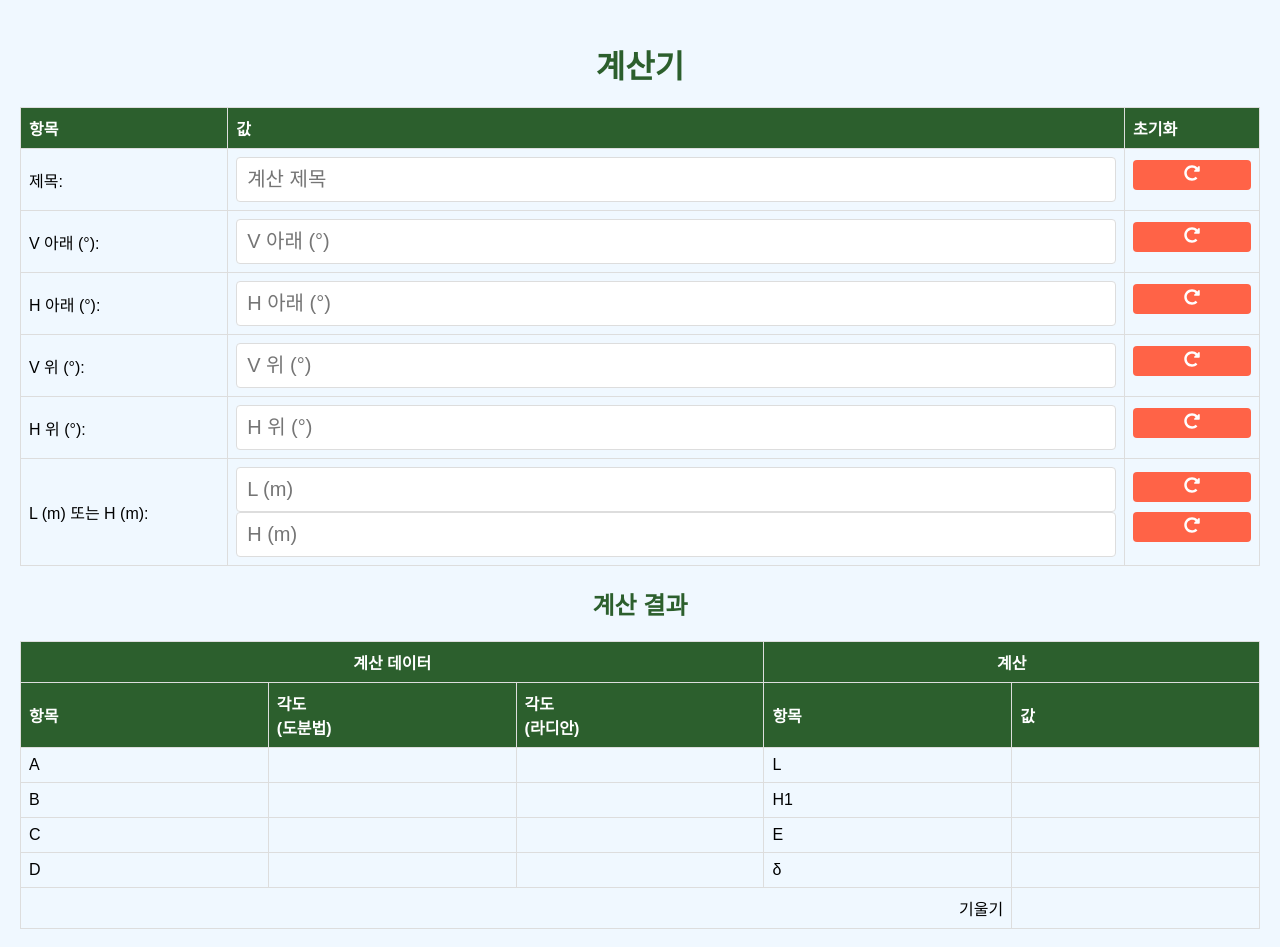
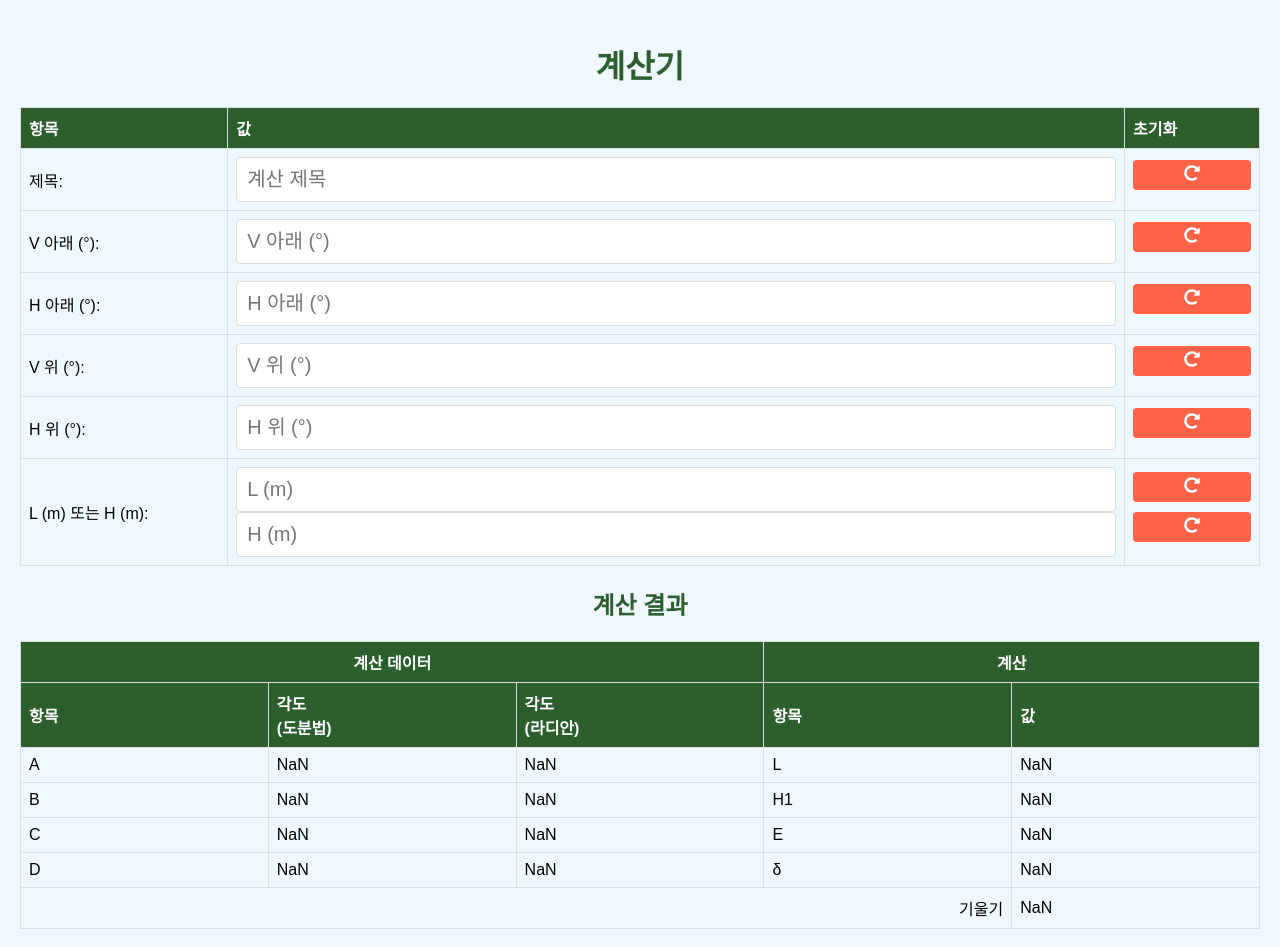
Before and after one commit to createogu/slope-calc, a Next.js app: page /dashboard in a window 1280 px wide. Shown: the top 947 px of the page. Built offline with nearby package versions, Linux system fonts and the light colour scheme; no server answers; sample sign-in values are in the browser's storage.

Commit message:
1차 수정사항 반영    - 산식 반올림 자릿수 변경    - 참고용 그림 추가

```diff
--- a/src/pages/dashboard.js
+++ b/src/pages/dashboard.js
@@ -20,31 +20,31 @@ export default function Dashboard() {
   const router = useRouter();
 
   const calculateValues = () => {
-    const V_아래_calculated = V_아래 ? Math.abs((V_아래 <= 180 ? 90 - V_아래 : 270 - V_아래).toFixed(4)) : '';
-    const V_위_calculated = V_위 ? Math.abs((V_위 <= 180 ? 90 - V_위 : 270 - V_위).toFixed(4)) : '';
+    const V_아래_calculated = V_아래 ? Math.abs((V_아래 <= 180 ? 90 - V_아래 : 270 - V_아래)) : '';
+    const V_위_calculated = V_위 ? Math.abs((V_위 <= 180 ? 90 - V_위 : 270 - V_위)) : '';
 
     if (V_아래 && V_위 && (H || L)) {
-      const A = (V_위_calculated - V_아래_calculated).toFixed(4);
-      const B = V_아래_calculated;
-      const C = V_위_calculated;
-      const D = (H_위 - H_아래).toFixed(4);
+      const A = Math.abs(V_위_calculated - V_아래_calculated);
+      const B = V_위_calculated;
+      const C = V_아래_calculated;
+      const D = (H_위 - H_아래);
 
-      const A_rad = (A * Math.PI / 180).toFixed(4);
-      const B_rad = (B * Math.PI / 180).toFixed(4);
-      const C_rad = (C * Math.PI / 180).toFixed(4);
-      const D_rad = (D * Math.PI / 180).toFixed(4);
+      const A_rad = (A * Math.PI / 180);
+      const B_rad = (B * Math.PI / 180);
+      const C_rad = (C * Math.PI / 180);
+      const D_rad = (D * Math.PI / 180);
 
       setBasicData({ A, B, C, D, A_rad, B_rad, C_rad, D_rad });
 
       let calculatedL = L;
       if (!L) {
-        calculatedL = (H / (Math.tan(C_rad) - Math.tan(B_rad))).toFixed(4);
+        calculatedL = (H / (Math.tan(C_rad) - Math.tan(B_rad)));
       }
 
-      const H1 = (calculatedL * Math.tan(C_rad)).toFixed(4);
-      const E = (Math.sqrt(calculatedL ** 2 + H1 ** 2)).toFixed(4);
-      const delta = (E * Math.tan(D_rad)).toFixed(4);
-      const slope = (delta / H1).toFixed(4);
+      const H1 = (calculatedL * Math.tan(C_rad));
+      const E = (Math.sqrt(calculatedL ** 2 + H1 ** 2));
+      const delta = (E * Math.tan(D_rad));
+      const slope = (delta / H1);
 
       setResult({ L: calculatedL, H1, E, delta, slope });
     }
@@ -245,35 +245,35 @@ export default function Dashboard() {
             <tbody>
               <tr>
                 <td>A</td>
-                <td>{basicData.A}</td>
-                <td>{basicData.A_rad}</td>
+                <td>{Math.abs(basicData.A).toFixed(6)}</td>
+                <td>{Math.abs(basicData.A_rad).toFixed(6)}</td>
                 <td>L</td>
-                <td>{result.L}</td>
+                <td>{Math.abs(result.L).toFixed(6)}</td>
               </tr>
               <tr>
                 <td>B</td>
-                <td>{basicData.B}</td>
-                <td>{basicData.B_rad}</td>
+                <td>{Math.abs(basicData.B).toFixed(6)}</td>
+                <td>{Math.abs(basicData.B_rad).toFixed(6)}</td>
                 <td>H1</td>
-                <td>{result.H1}</td>
+                <td>{Math.abs(result.H1).toFixed(6)}</td>
               </tr>
               <tr>
                 <td>C</td>
-                <td>{basicData.C}</td>
-                <td>{basicData.C_rad}</td>
+                <td>{Math.abs(basicData.C).toFixed(6)}</td>
+                <td>{Math.abs(basicData.C_rad).toFixed(6)}</td>
                 <td>E</td>
-                <td>{result.E}</td>
+                <td>{Math.abs(result.E).toFixed(6)}</td>
               </tr>
               <tr>
                 <td>D</td>
-                <td>{basicData.D}</td>
-                <td>{basicData.D_rad}</td>
+                <td>{Math.abs(basicData.D).toFixed(6)}</td>
+                <td>{Math.abs(basicData.D_rad).toFixed(6)}</td>
                 <td>δ</td>
-                <td>{result.delta}</td>
+                <td>{Math.abs(result.delta).toFixed(6)}</td>
               </tr>
               <tr>
                 <td colSpan="4" className={styles.rightAlign}>기울기</td>
-                <td>{result.slope}</td>
+                <td>{Math.abs(result.slope).toFixed(6)}</td>
               </tr>
             </tbody>
           </table>
```
